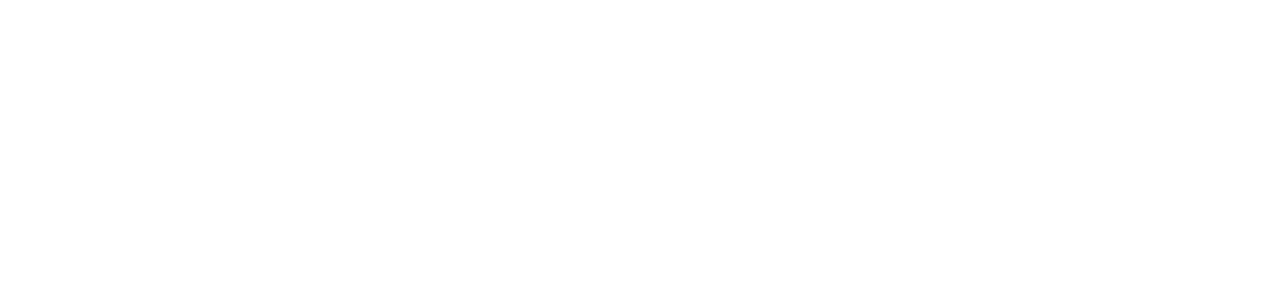
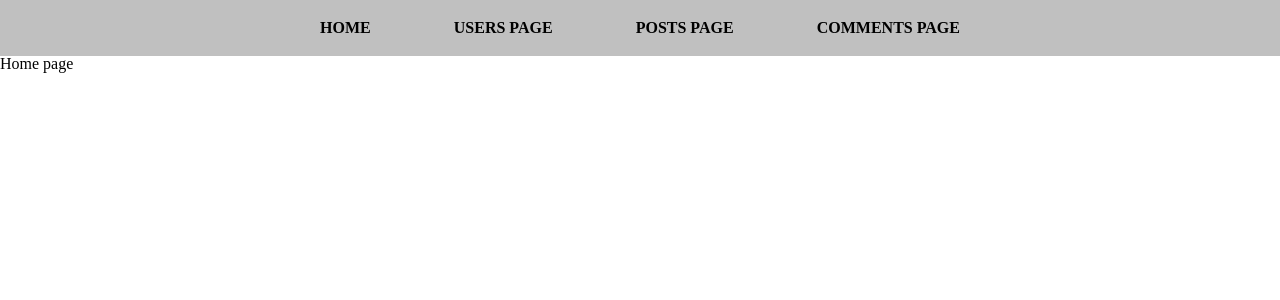
Before and after one commit to Denuk68/React-Lessons, a React (Create React App) app: page / in a window 1280 px wide. Shown: the top 300 px of the page. Built offline with nearby package versions, Linux system fonts and the light colour scheme.

Commit message:
lesson5_homework

```diff
--- a/src/App.css
+++ b/src/App.css
@@ -0,0 +1,68 @@
+/* Reset CSS */
+html, body, div, span, applet, object, iframe,
+h1, h2, h3, h4, h5, h6, p, blockquote, pre,
+a, abbr, acronym, address, big, cite, code,
+del, dfn, em, img, ins, kbd, q, s, samp,
+small, strike, strong, sub, sup, tt, var,
+b, u, i, center,
+dl, dt, dd, ol, ul, li,
+fieldset, form, label, legend,
+table, caption, tbody, tfoot, thead, tr, th, td,
+article, aside, canvas, details, embed,
+figure, figcaption, footer, header, hgroup,
+menu, nav, output, ruby, section, summary,
+time, mark, audio, video {
+	margin: 0;
+	padding: 0;
+	border: 0;
+	font-size: 100%;
+	font: inherit;
+	vertical-align: baseline;
+}
+/* HTML5 display-role reset for older browsers */
+article, aside, details, figcaption, figure,
+footer, header, hgroup, menu, nav, section {
+	display: block;
+}
+body {
+	line-height: 1;
+}
+ol, ul {
+	list-style: none;
+}
+blockquote, q {
+	quotes: none;
+}
+blockquote:before, blockquote:after,
+q:before, q:after {
+	content: '';
+	content: none;
+}
+table {
+	border-collapse: collapse;
+	border-spacing: 0;
+}
+/* Reset css */
+
+.header_wrap{
+    display: flex;
+    justify-content: center;
+    padding: 20px 0;
+    background-color: silver;
+}
+.header_wrap ul{
+    width: 50%;
+    display: flex;
+    justify-content: space-between;
+
+}
+.header_wrap li a{
+   text-decoration: none;
+   color: #000;
+   font-size: 16px;
+   font-weight: 900;
+   text-transform: uppercase;
+}
+.header_wrap li a:hover{
+  color: darkred;
+}
--- a/src/App.js
+++ b/src/App.js
@@ -1,8 +1,30 @@
+import "./App.css"
+import { BrowserRouter as Router, Routes, Route, Link } from "react-router-dom";
+import Users from "./components/Users";
+import Posts from "./components/Posts";
+import Comments from "./components/Comments";
+import Home from "./components/Home";
+
 export default function App() {
   return (
-    <div>
 
-    </div>
+    <Router>
 
+      <div className={"header_wrap"}>
+        <ul>
+          <li><Link to={"/"}>Home</Link></li>
+          <li><Link to={"/users-page"}>Users page</Link></li>
+          <li><Link to={"/posts-page"}>Posts page</Link></li>
+          <li><Link to={"/comments-page"}>Comments page</Link></li>
+        </ul>
+      </div>
+      <Routes>
+        <Route path={'/'} element={<Home />} />
+        <Route path={'/users-page'} element={<Users />} />
+        <Route path={'/posts-page'} element={<Posts />} />
+        <Route path={'/comments-page'} element={<Comments />} />
+      </Routes>
+
+    </Router>
   );
 }
--- /dev/null
+++ b/src/components/Comments.js
@@ -0,0 +1,15 @@
+import { useEffect, useState } from "react";
+import { getComments } from "../services/axios.service";
+
+export default function Comments() {
+    const [comments, setComments] = useState([]);
+    useEffect(() => {
+        getComments().then(({ data }) => setComments([...data]))
+    }, [])
+    return (
+        <div>
+            {comments.map(comment => <div key={comment.id}>{comment.id}-{comment.name}</div>)}
+        </div>
+
+    );
+}
--- /dev/null
+++ b/src/components/Home.js
@@ -0,0 +1,8 @@
+export default function Home() {
+    return (
+        <div>
+            <h1>Home page</h1>
+        </div>
+
+    );
+}
--- /dev/null
+++ b/src/components/Posts.js
@@ -0,0 +1,15 @@
+import { useEffect, useState } from "react";
+import { getPosts } from "../services/axios.service";
+
+export default function Posts() {
+  const [posts, setPosts] = useState([]);
+  useEffect(() => {
+    getPosts().then(({ data }) => setPosts([...data]))
+  }, [])
+  return (
+    <div>
+      {posts.map(post => <div key={post.id}>{post.id}-{post.title}</div>)}
+    </div>
+
+  );
+}
--- /dev/null
+++ b/src/components/Users.js
@@ -0,0 +1,15 @@
+import { useEffect, useState } from "react";
+import { getUsers } from "../services/axios.service";
+
+export default function Users() {
+  const [users, setUsers] = useState([]);
+  useEffect(() => {
+    getUsers().then(({ data }) => setUsers([...data]))
+  }, [])
+  return (
+    <div>
+      {users.map(item => <div key={item.id}>{item.name}</div>)}
+    </div>
+
+  );
+}
--- /dev/null
+++ b/src/services/axios.service.js
@@ -0,0 +1,21 @@
+import axios from "axios";
+
+const url = "https://jsonplaceholder.typicode.com/";
+
+let config = {
+    baseURL: url,
+}
+
+let axiosInstance = axios.create(config);
+
+const getUsers = () => {
+    return axiosInstance.get(`/users`)
+}
+const getPosts = () => {
+    return axiosInstance.get(`/posts`)
+}
+const getComments = () => {
+    return axiosInstance.get(`/comments`)
+}
+
+export { getUsers, getPosts, getComments }
```
Also changed, not shown: package.json (+7 -6 lines), src/homework.txt (added), 1 other file (tests, documents, lock files or other folders).
